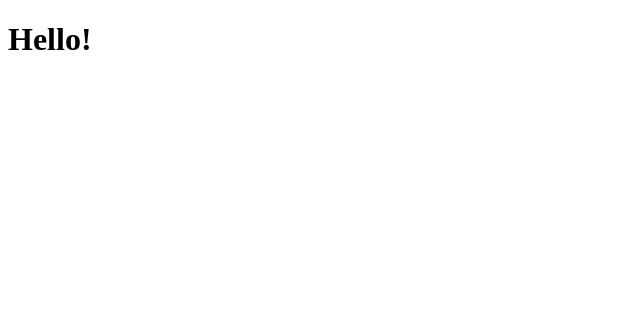
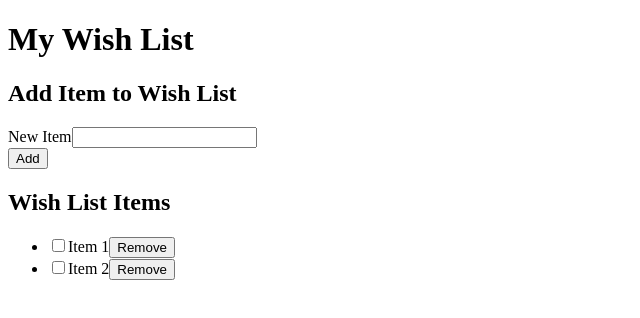
Before and after one commit to MichelleRS/react-wish-list, a React (Vite) app: page / in a window 1280 px wide. Shown: the top 318 px of the page, without its empty margins (0-640 px from the left). Built offline with nearby package versions, Linux system fonts and the light colour scheme.

Commit message:
Create static jsx of elements

```diff
--- a/src/App.jsx
+++ b/src/App.jsx
@@ -1,7 +1,28 @@
 export default function App() {
   return (
     <>
-      <h1>Hello!</h1>
+      <h1>My Wish List</h1>
+      <h2>Add Item to Wish List</h2>
+      <form>
+        <div className="form-control">
+          <label htmlFor="item">New Item</label>
+          <input type="text" name="item" id="item" />
+        </div>
+        <button type="submit">Add</button>
+      </form>
+      <h2>Wish List Items</h2>
+      <ul>
+        <li>
+          <input type="checkbox" name="purchasedItem1" id="purchasedItem1" />
+          <label htmlFor="purchasedItem1">Item 1</label>
+          <button type="button">Remove</button>
+        </li>
+        <li>
+          <input type="checkbox" name="purchasedItem2" id="purchasedItem2" />
+          <label htmlFor="purchasedItem2">Item 2</label>
+          <button type="button">Remove</button>
+        </li>
+      </ul>
     </>
   );
 }
```
